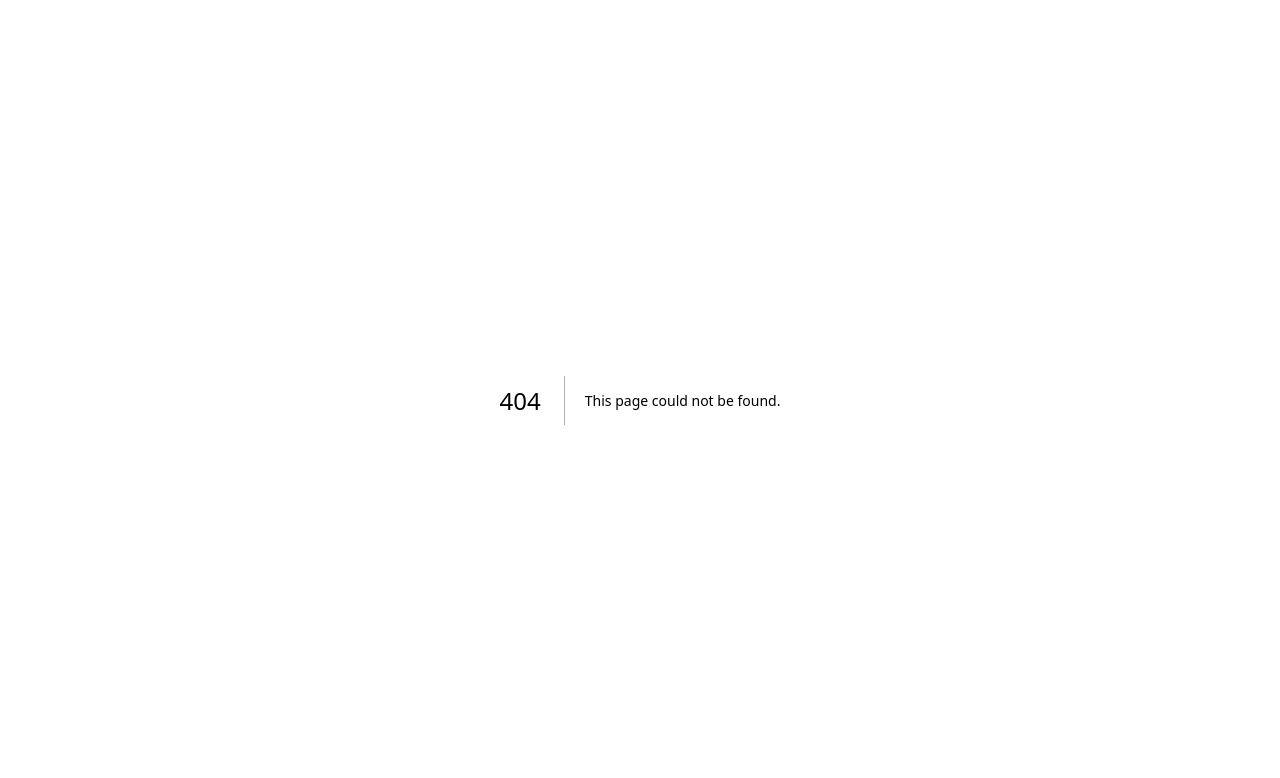
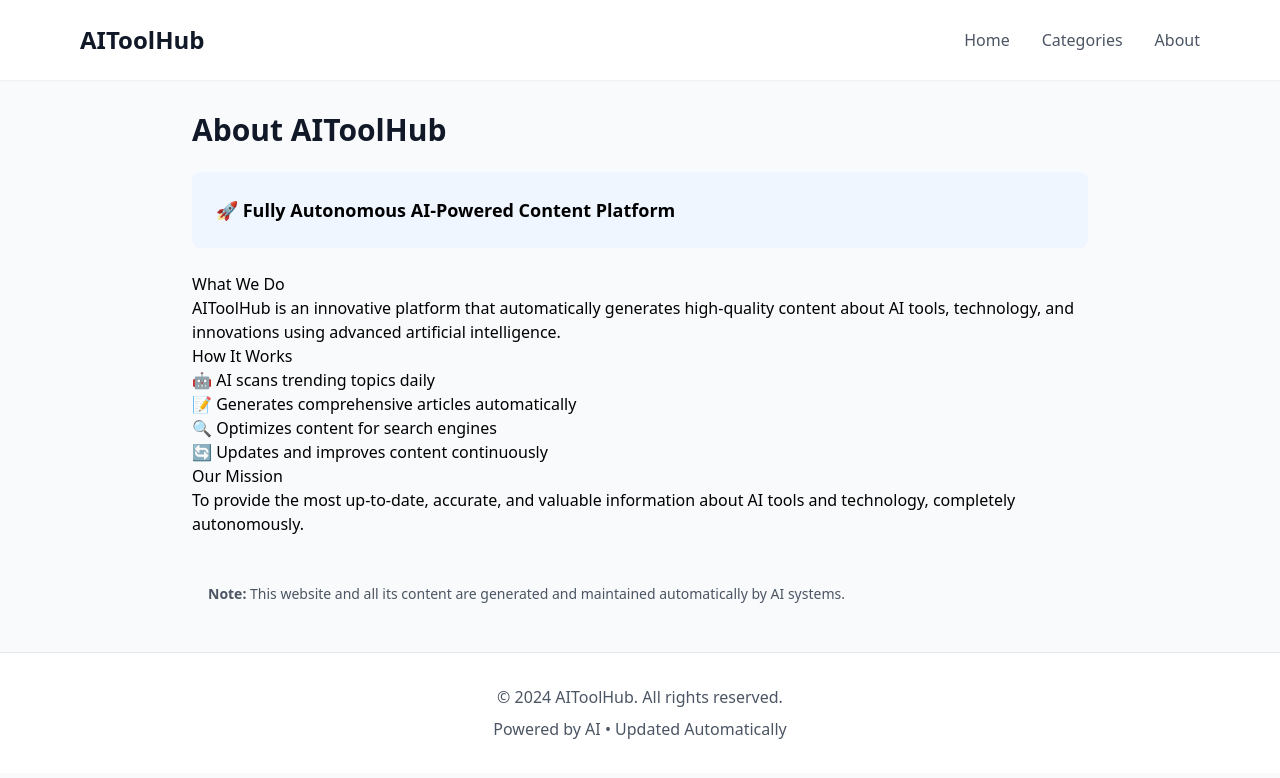
Before and after one commit to aitoolhubworkspace/aitoolhub, a Next.js app: page /about in a window 1280 px wide. Before the commit this address had no page. Shown: the top 778 px of the page. Built offline with nearby package versions, Linux system fonts and the light colour scheme.

Commit message:
Create about.js

```diff
--- /dev/null
+++ b/pages/about.js
@@ -0,0 +1,37 @@
+import Layout from '../components/Layout'
+
+export default function About() {
+  return (
+    <Layout title="About - AIToolHub">
+      <div className="max-w-4xl mx-auto">
+        <h1 className="text-3xl font-bold text-gray-900 dark:text-white mb-6">About AIToolHub</h1>
+
+        <div className="prose prose-lg dark:prose-invert">
+          <div className="bg-blue-50 dark:bg-blue-900/20 p-6 rounded-lg mb-6">
+            <p className="text-lg font-semibold">🚀 Fully Autonomous AI-Powered Content Platform</p>
+          </div>
+
+          <h2>What We Do</h2>
+          <p>AIToolHub is an innovative platform that automatically generates high-quality content about AI tools, technology, and innovations using advanced artificial intelligence.</p>
+
+          <h2>How It Works</h2>
+          <ul>
+            <li>🤖 AI scans trending topics daily</li>
+            <li>📝 Generates comprehensive articles automatically</li>
+            <li>🔍 Optimizes content for search engines</li>
+            <li>🔄 Updates and improves content continuously</li>
+          </ul>
+
+          <h2>Our Mission</h2>
+          <p>To provide the most up-to-date, accurate, and valuable information about AI tools and technology, completely autonomously.</p>
+
+          <div className="mt-8 p-4 bg-gray-50 dark:bg-gray-800 rounded-lg">
+            <p className="text-sm text-gray-600 dark:text-gray-400">
+              <strong>Note:</strong> This website and all its content are generated and maintained automatically by AI systems.
+            </p>
+          </div>
+        </div>
+      </div>
+    </Layout>
+  )
+}
```
